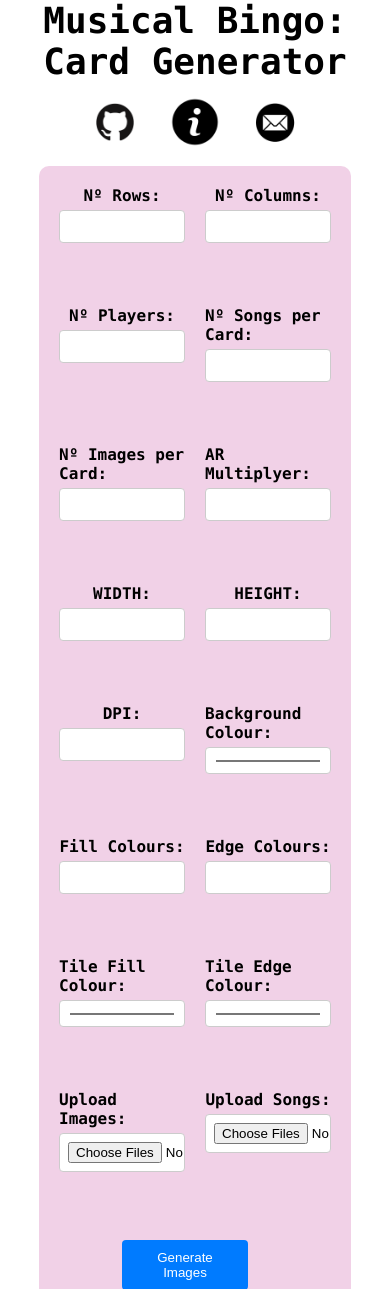
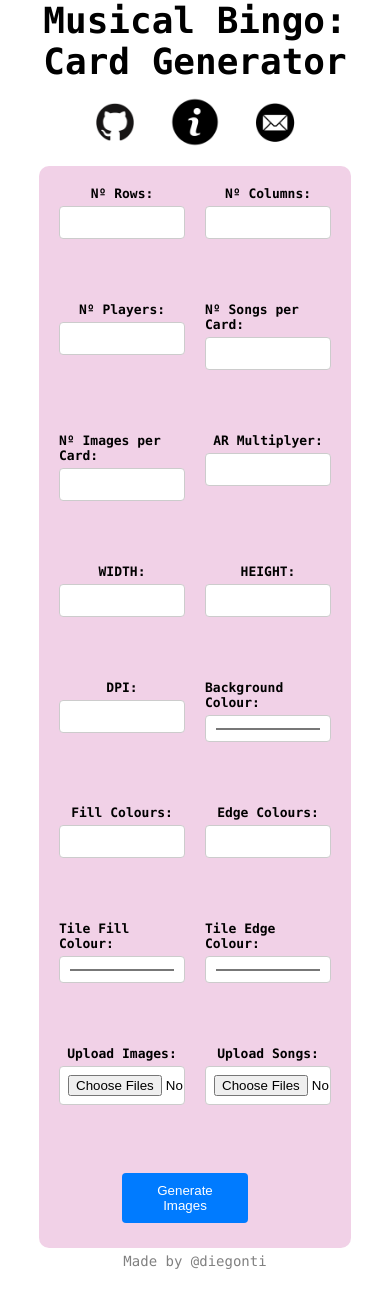
Before and after one commit to diegonti/musical-bingo-app, a Flask app: page / in a window 390 px wide. Shown: the top 1289 px of the page. Run offline with Flask 3, Linux system fonts and the light colour scheme.

Commit message:
better format for phones

```diff
--- a/static/styles.css
+++ b/static/styles.css
@@ -102,3 +102,14 @@ button[type="submit"] {
   color: grey;
   text-decoration: none;
 }
+
+
+@media (max-width: 600px) {
+  .label-box-pair label {
+    font-size: small;
+
+    /* width: 500px; */
+  }
+
+
+}
```
